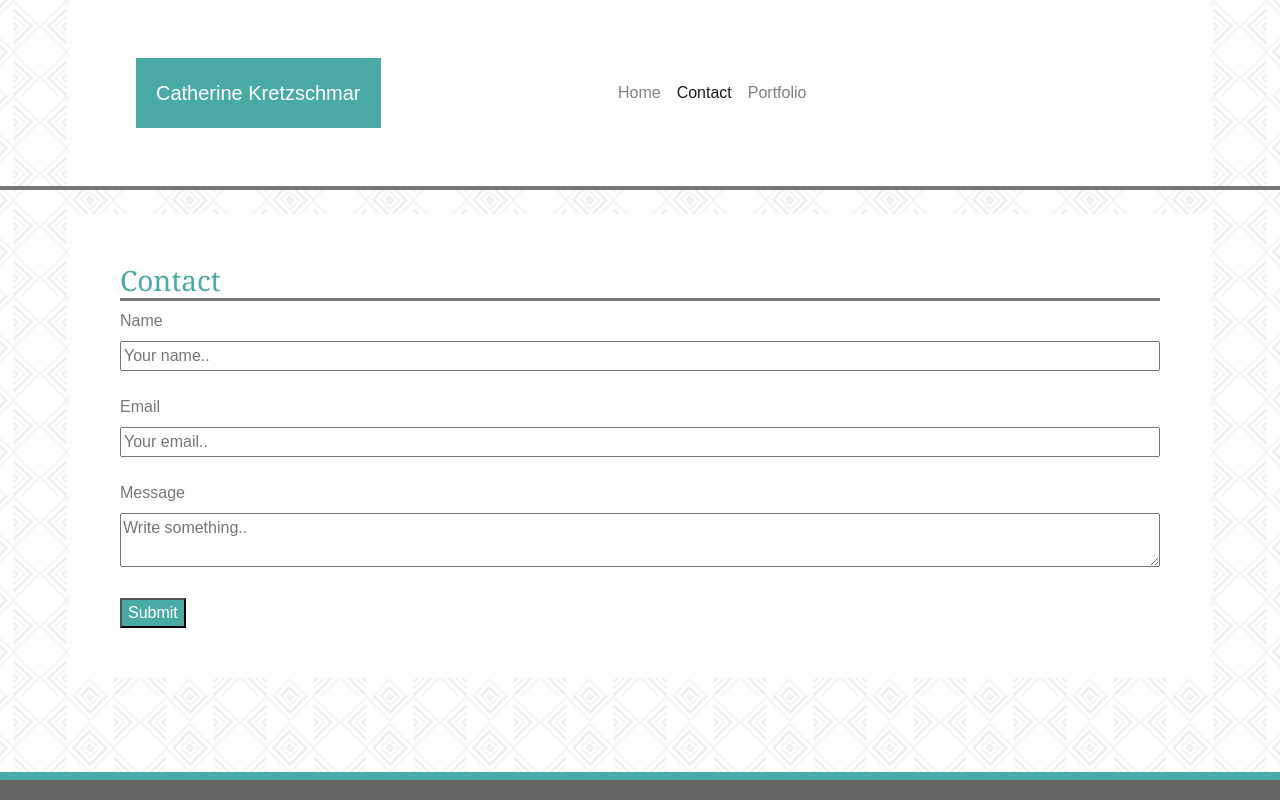
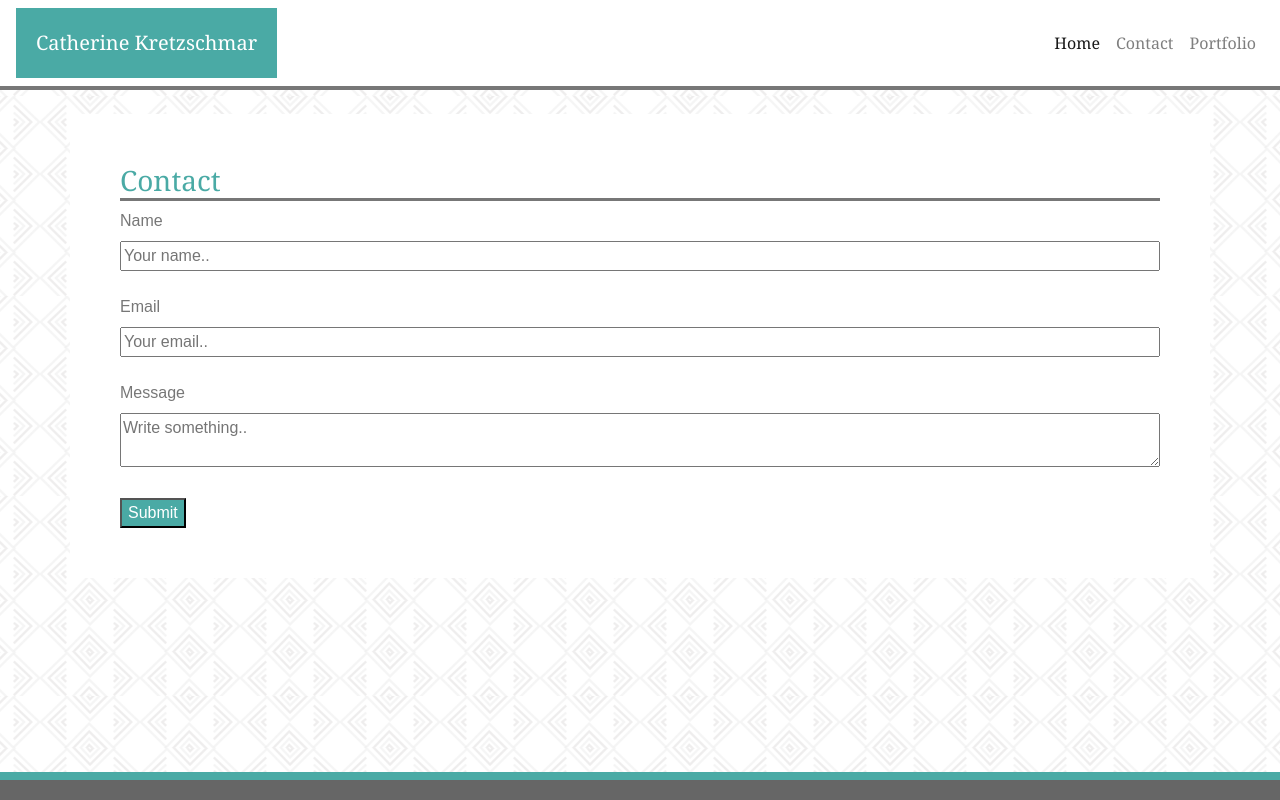
Before and after one commit to dropcat13/bootstrapProfile, a plain HTML site: page contact.html in a window 1280 px wide. Drawn offline with nearby package versions, Linux system fonts and the light colour scheme; files that its build step writes are made by us from their sources; files whose address does not match are found by name.

Commit message:
Finished project

```diff
--- a/contact.html
+++ b/contact.html
@@ -13,23 +13,17 @@
     </head>
     <body>
             <div class="wrapper">
-            <div class="container">
-                <div class="row">
-                    <div class="col-3">
-                        <nav class="navbar navbar-expand-lg navbar-light">
+                <nav class="navbar navbar-expand navbar-light">
                     <a class="navbar-brand" id="catname" href="#">Catherine Kretzschmar</a>
                     <button class="navbar-toggler" type="button" data-toggle="collapse" data-target="#navbarNav" aria-controls="navbarNav" aria-expanded="false" aria-label="Toggle navigation">
                         <span class="navbar-toggler-icon"></span>
                     </button>
                     <div class="collapse navbar-collapse" id="navbarNav">
-                            <div class="col-6">
-                            </div>
-                            <div class="col-3">
                         <ul class="navbar-nav">
+                            <li class="nav-item active">
+                            <a class="nav-link" href="../homework2-bootstrap/index.html">Home <span class="sr-only">(current)</span></a>
+                            </li>
                             <li class="nav-item">
-                                    <a class="nav-link" href="../homework2-bootstrap/index.html">Home<span class="sr-only">(current)</span></a>
-                                    </li>
-                                    <li class="nav-item active">
                             <a class="nav-link" href="../homework2-bootstrap/contact.html">Contact</a>
                             </li>
                             <li class="nav-item">
@@ -38,9 +32,6 @@
                         </ul>
                     </div>
                 </nav>
-                    </div>
-                </div>
-            </div>
             </div>
 
         <br>
```
Also changed, not shown: index.html (+1 -1 lines), portfolio.html (+3 -3 lines), header.css (line endings or trailing spaces). Lines whose indentation alone changed are shown as unchanged.
